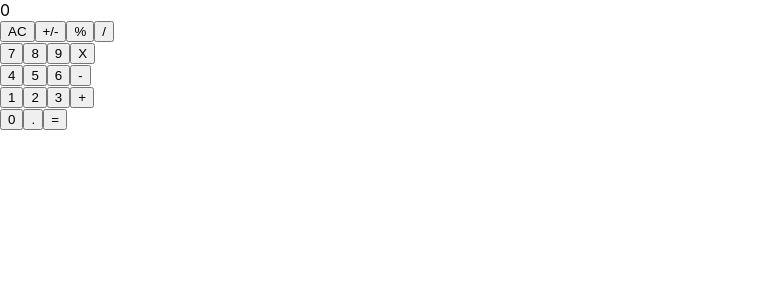
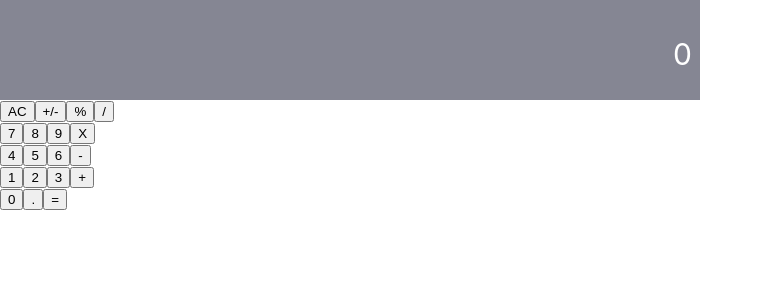
Before and after one commit to enaburekhan/calculator-app, a React (Create React App) app: page / in a window 1280 px wide. Shown: the top 300 px of the page, without its empty margins (0-763 px from the left). Built offline with nearby package versions, Linux system fonts and the light colour scheme.

Commit message:
add styling to display.js

```diff
--- a/src/components/Display.js
+++ b/src/components/Display.js
@@ -1,8 +1,27 @@
 import PropTypes from 'prop-types';
 
+const displayComponentStyle = {
+  backgroundColor: '#858693',
+  height: '100px',
+  width: '100%',
+  display: 'flex',
+  justifyContent: 'flex-end',
+  flexDirection: 'cloumn',
+  alignItems: 'center',
+  textAlign: 'right',
+};
+
+const displayStyle = {
+  color: '#fff',
+  fontSize: '30px',
+  padding: '8px 8px 0',
+};
+
 const Display = ({ value }) => (
-  <div className="component-display">
-    {value}
+  <div style={displayComponentStyle} className="component-display">
+    <div style={displayStyle}>
+      {value}
+    </div>
   </div>
 );
 
```
